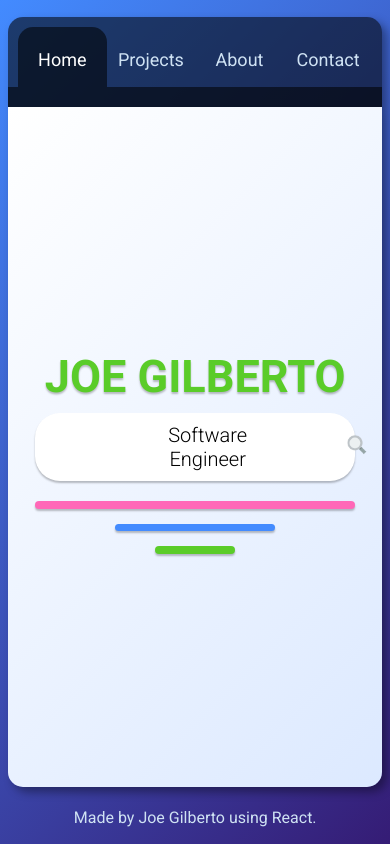
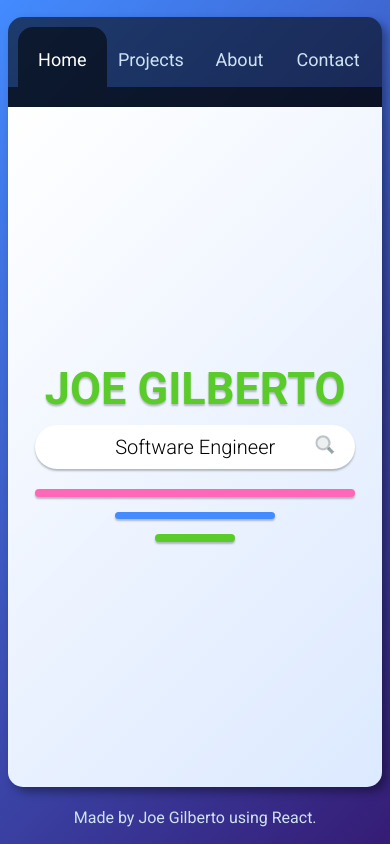
Before and after one commit to joekgilberto/portfolio, a React (Create React App) app: page / in a window 390 px wide. Built offline with nearby package versions, Linux system fonts and the light colour scheme.

Commit message:
adjusts h2 media queries

```diff
--- a/src/pages/Home/Home.css
+++ b/src/pages/Home/Home.css
@@ -18,10 +18,12 @@
 }
 
 .Home h2 {
+    flex: 1;
     font-size: 18px;
     font-weight: 300;
     text-align: center;
-    margin: 10px 0 10px 145px;
+    margin: 10px 0;
+    padding-left: 40px;
 }
 
 .fake-search-bar {
@@ -41,7 +43,7 @@
 .fake-search {
     width: 20px;
     height: 20px;
-    margin: 0 0 0 100px;
+    margin: 0 20px 0 0;
     animation: rotate 1s forwards 2.5s;
 }
 
@@ -101,6 +103,7 @@
 
     .Home h2 {
         font-size: 30px;
+        padding-left: 50px;
     }
 
     .fake-search-bar {
@@ -121,6 +124,7 @@
 
     .Home h2 {
         font-size: 40px;
+        padding-left: 60px;
     }
 
     .fake-search-bar {
```
